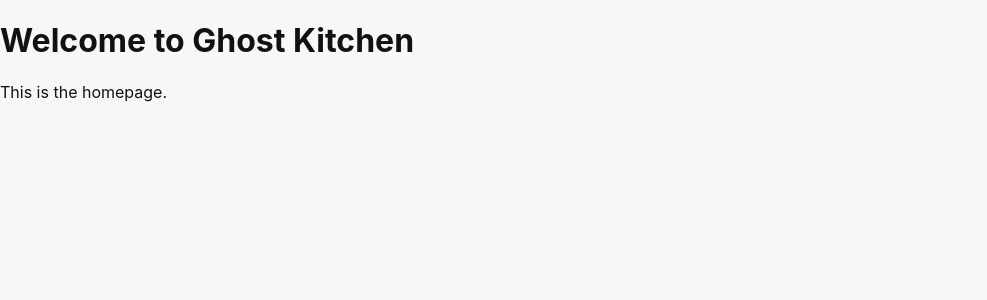
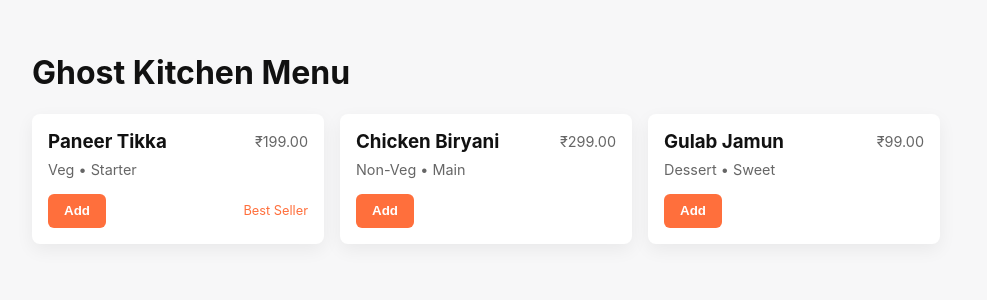
Before and after one commit to kalviumcommunity/S66_Arbin_Capstone_GhostKitchen, a React (Vite) app in the folder client/: page / in a window 1280 px wide. Shown: the top 300 px of the page, without its empty margins (0-987 px from the left). Built offline with nearby package versions, Linux system fonts and the light colour scheme; the HTML template or start-up script is replaced by a standard one.

Commit message:
Add frontend components &  price util

```diff
--- a/client/src/App.jsx
+++ b/client/src/App.jsx
@@ -1,17 +1,20 @@
+// src/App.jsx
 import React from 'react';
-import { Routes, Route } from 'react-router-dom';
-import Home from './pages/Home';
-import Menu from './pages/Menu';
-import OwnerLogin from './pages/OwnerLogin';
+import FoodList from './components/FoodList';
 
-export default function App() {
+function App() {
+  const foods = [
+    { id: 1, name: "Paneer Tikka", category: "Veg", type: "Starter", price: 199, isBestSeller: true },
+    { id: 2, name: "Chicken Biryani", category: "Non-Veg", type: "Main", price: 299, isBestSeller: false },
+    { id: 3, name: "Gulab Jamun", category: "Dessert", type: "Sweet", price: 99, isBestSeller: false },
+  ];
+
   return (
-    <div className="app">
-      <Routes>
-        <Route path="/" element={<Home />} />
-        <Route path="/menu" element={<Menu />} />
-        <Route path="/owner" element={<OwnerLogin />} />
-      </Routes>
+    <div style={{padding: '2rem'}}>
+      <h1>Ghost Kitchen Menu</h1>
+      <FoodList foods={foods} />
     </div>
   );
 }
+
+export default App;
--- /dev/null
+++ b/client/src/components/FoodList.jsx
@@ -0,0 +1,12 @@
+import React from 'react';
+import FoodCard from './FoodCard';
+
+export default function FoodList({ foods }) {
+  return (
+    <div style={{display: 'grid', gap: '1rem', gridTemplateColumns: 'repeat(auto-fill, minmax(250px, 1fr))'}}>
+      {foods.map((food) => (
+        <FoodCard key={food.id} food={food} />
+      ))}
+    </div>
+  );
+}
--- a/client/src/utils/formatPrice.js
+++ b/client/src/utils/formatPrice.js
@@ -1,6 +1,5 @@
-// frontend/src/utils/formatPrice.js
 export const formatPrice = (price) => {
-  if (price === undefined || price === null) return "N/A"; // safeguard
+  if (price === undefined || price === null) return "N/A";
   return new Intl.NumberFormat("en-IN", {
     style: "currency",
     currency: "INR",
```
Also changed, not shown: client/src/components/FoodCard.jsx (+7 -4 lines).
